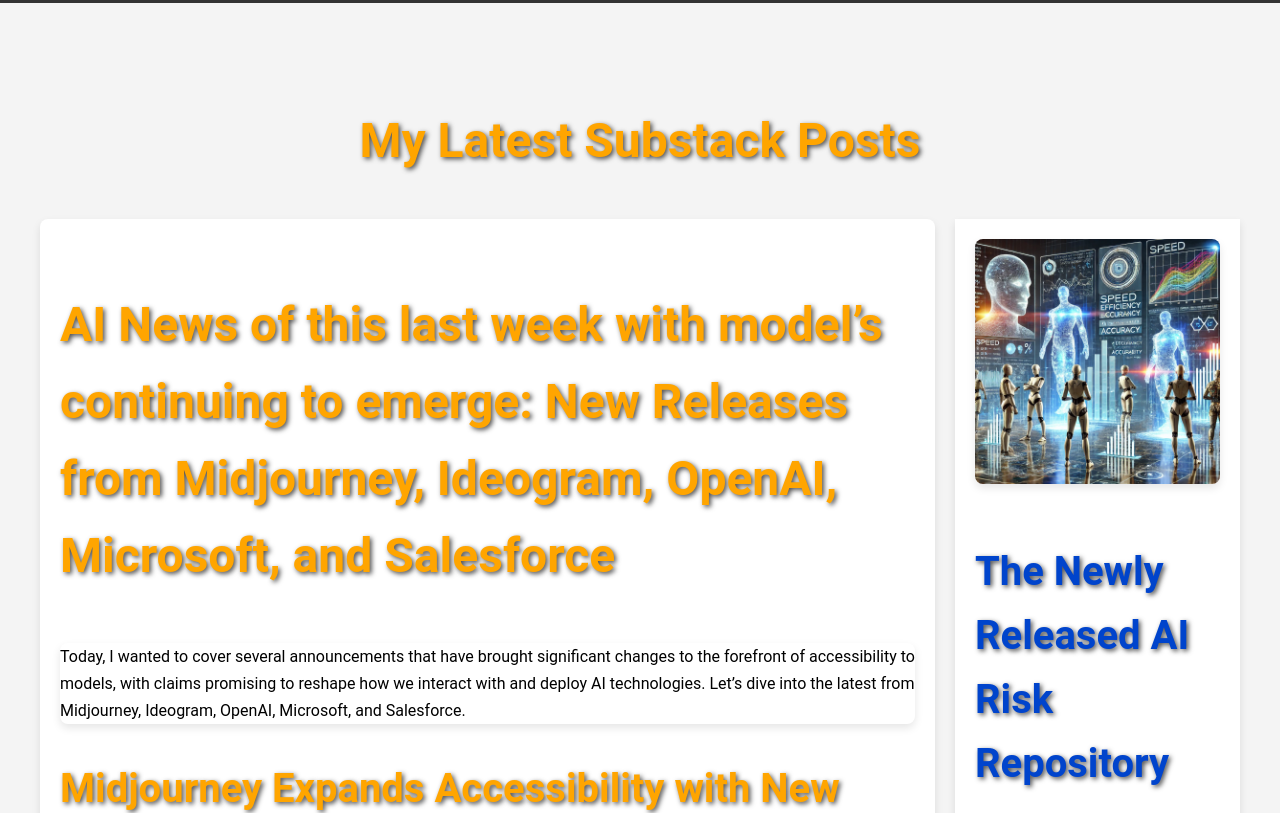
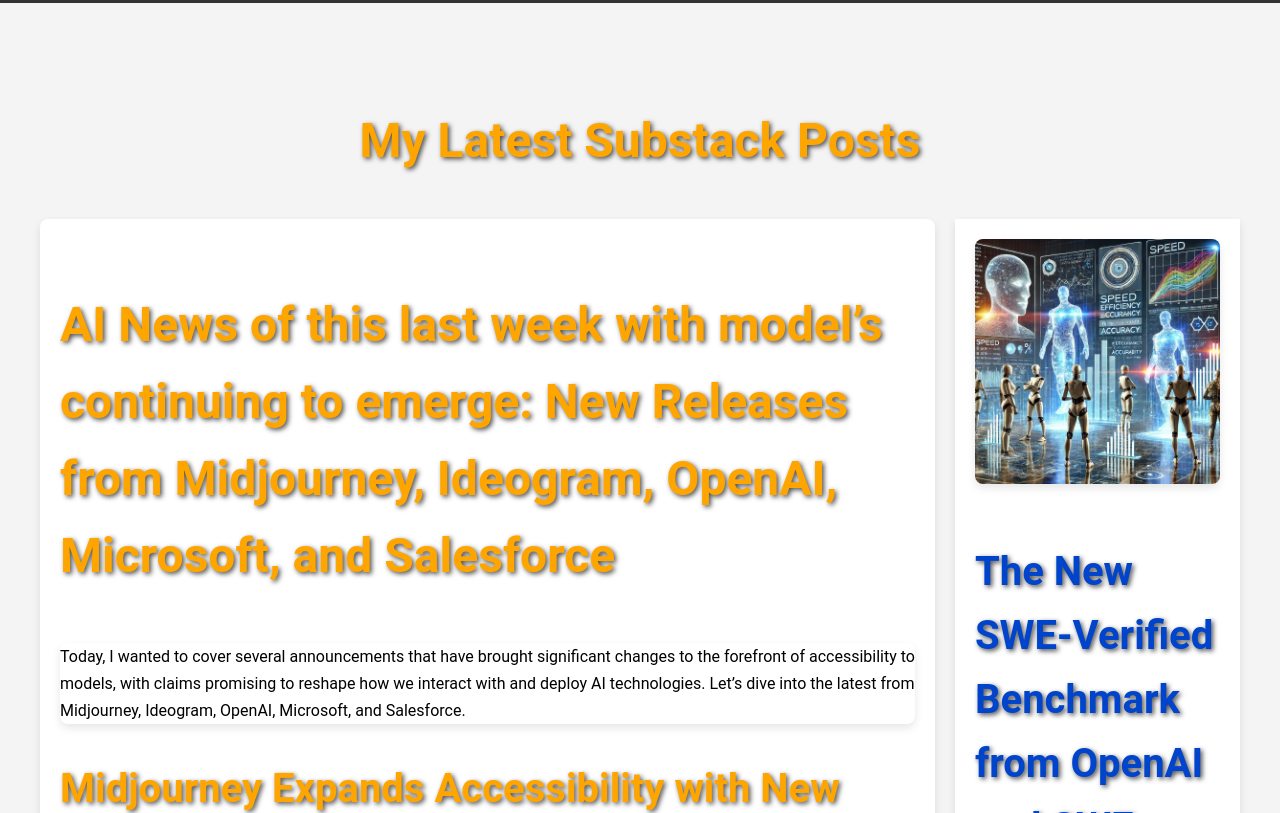
Before and after one commit to zach-porter/zach-porter.github.io, a plain HTML site: page blog.html in a window 1280 px wide. Shown: the part 87-900 px from the top of the page. Drawn offline with Linux system fonts and the light colour scheme.

Commit message:
blog update

```diff
--- a/blog.html
+++ b/blog.html
@@ -111,7 +111,7 @@
             <div class="blog-snippets">
                 <article class="blog-snippet fade-in-out">
                     <img src="assets/blog-image-1.webp" alt="AI Robots" class="blog-image">
-                    <h2><a href="https://substack.com/@zachjporter/p-148094298" target="_blank">The Newly Released AI Risk Repository</a></h2>
+                    <h2><a href="https://substack.com/@zachjporter/p-148094298" target="_blank">The New SWE-Verified Benchmark from OpenAI and SWE Authors</a></h2>
                     <p>A New Benchmark from OpenAI Risk</p>
                     <a href="https://substack.com/@zachjporter/p-148094298" target="_blank" class="btn">Read More</a>
                 </article>
```
